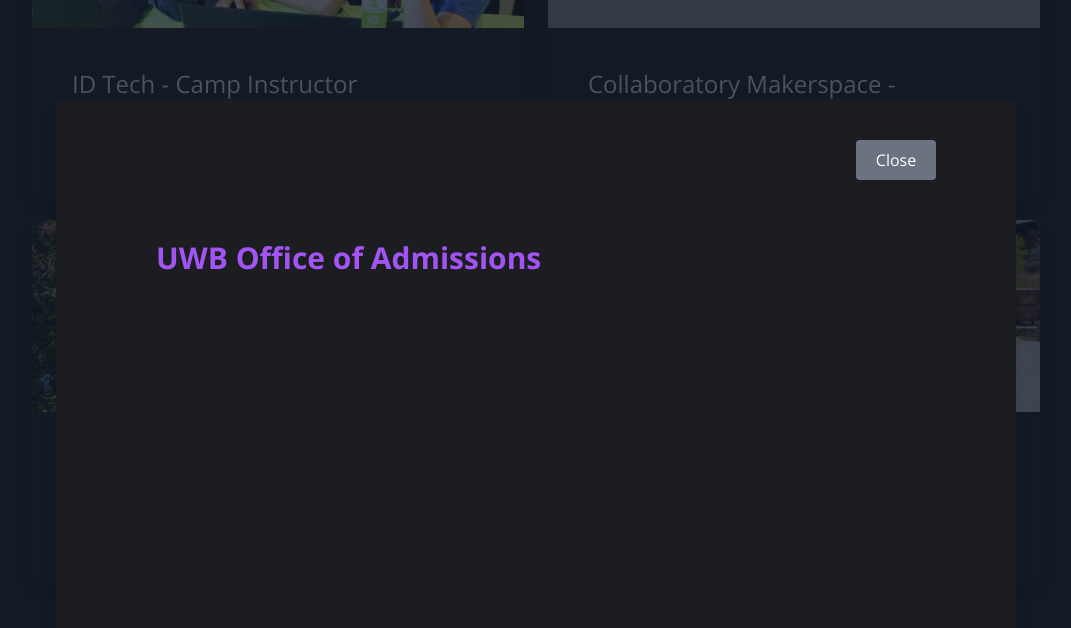
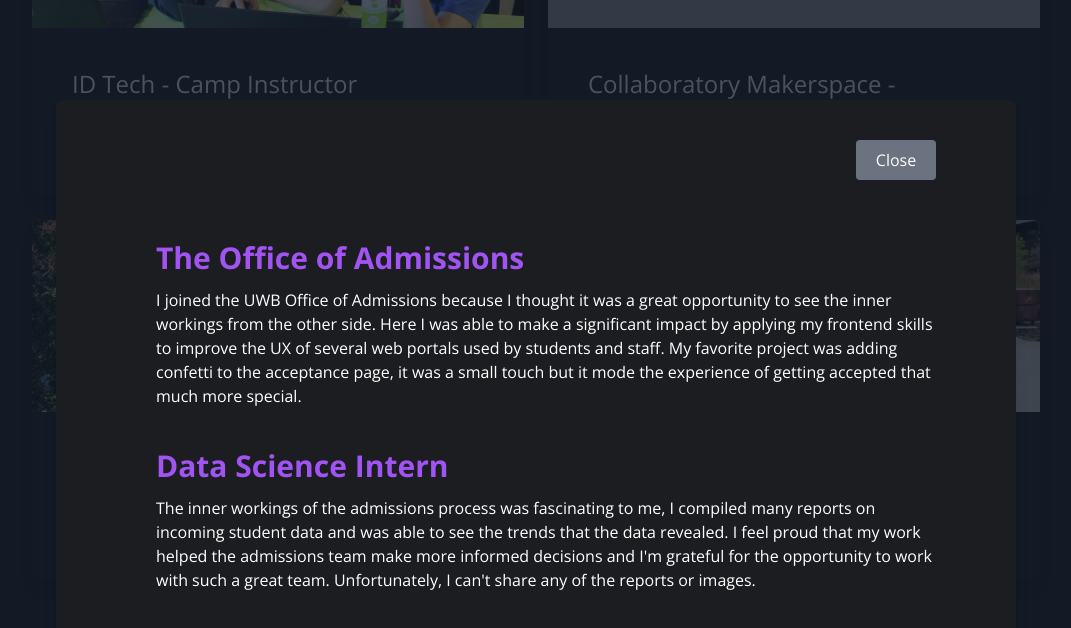
Before and after one commit to Simon-Dao/portfolio-2024, a Next.js app: page /experiences in a window 1280 px wide. Both pictures are taken after a click on the element 382 px from the left and 1464 px from the top of the page. Shown: the part 1064-1692 px from the top of the page, without its empty margins (104-1175 px from the left). Built offline with nearby package versions, Linux system fonts and the light colour scheme; grey boxes are pictures that could not be loaded.

Commit message:
finished?

```diff
--- a/components/experiences.tsx
+++ b/components/experiences.tsx
@@ -169,8 +169,28 @@
       dates: "Mar 2022 - Oct 2023",
       blurbs: [
         {
-          title: "UWB Office of Admissions",
-          blurb: ``,
+          title: "The Office of Admissions",
+          blurb:
+          `
+            I joined the UWB Office of Admissions because I thought it was a great opportunity to see the inner workings from
+            the other side.
+
+            Here I was able to make a significant impact by applying my frontend skills to improve the UX of several web portals used
+            by students and staff. My favorite project was adding confetti to the acceptance page, it was a small touch but it mode the
+            experience of getting accepted that much more special.
+          `,
+          img: "",
+          imgLink: "",
+        },
+        {
+          title: "Data Science Intern",
+          blurb:
+          `
+            The inner workings of the admissions process was fascinating to me, I compiled many reports on incoming student data and
+            was able to see the trends that the data revealed. I feel proud that my work helped the admissions team make more informed
+            decisions and I'm grateful for the opportunity to work with such a great team. Unfortunately, I can't share any of
+            the reports or images.
+          `,
           img: "",
           imgLink: "",
         },
@@ -183,8 +203,17 @@
       dates: "Sep 2022 - Jun 2024",
       blurbs: [
         {
-          blurb:
-            "Led a team to develop a computer vision system for a drone, enhancing automation and flight accuracy in dynamic environments.",
+          title: "My Time at Trickfire Robotics",
+          blurb: `
+           Joining Trickfire Robotics was transformative. As a computer vision lead,
+           I worked on developing a computer vision system for a drone,
+            enhancing automation and flight accuracy. This involved integrating
+            computer vision algorithms for object detection, optimizing real-time data
+            processing, and conducting field tests to ensure reliability.
+            I honed my technical skills and learned the value of teamwork,
+            problem-solving, and perseverance. The knowledge and friendships
+            I gained have been invaluable to me.
+          `,
           img: "/FullRoverPhoto.png",
           imgLink: "",
         },
@@ -355,7 +384,7 @@
                   {/* If there is no image */}
                   {blurb.img === "" ? (
                     <div className="flex w-full items-center mt-10">
-                      <div className="w-7/12 pl-5">
+                      <div className="w-full pl-5">
                         <h1 className="font-bold text-3xl mb-3 text-tt">
                           {blurb.title && blurb.title}
                         </h1>
```
